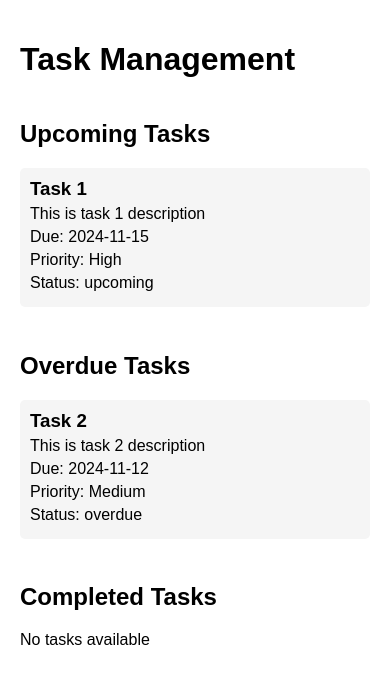
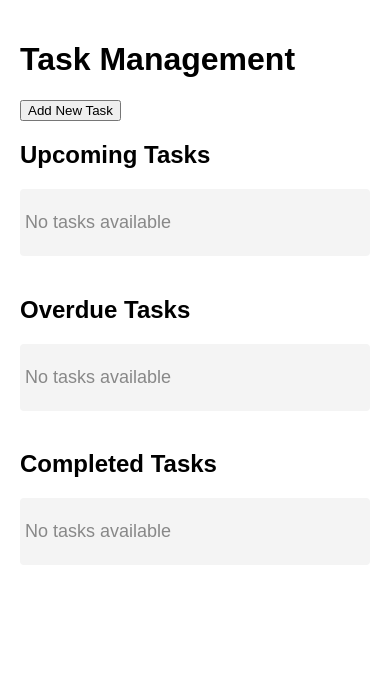
Before and after one commit to im-ayushjha/Task-management, a React (Create React App) app: page / in a window 390 px wide. Shown: the top 684 px of the page. Built offline with nearby package versions, Linux system fonts and the light colour scheme.

Commit message:
Create page UI Responsive

```diff
--- a/src/App.css
+++ b/src/App.css
@@ -2,7 +2,7 @@
 .App {
   font-family: Arial, sans-serif;
   padding: 20px;
-  max-width: 800px;
+  /* max-width: 800px; */
   margin: 0 auto;
 }
 
@@ -29,3 +29,65 @@
 .task-item p {
   margin: 5px 0;
 }
+
+.task-item:hover {
+  transform: scale(1.02);
+}
+
+@keyframes fadeIn {
+  from {
+    opacity: 0;
+    transform: translateY(20px);
+  }
+  to {
+    opacity: 1;
+    transform: translateY(0);
+  }
+}
+
+.task-item {
+  animation: fadeIn 0.5s ease-out;
+}
+
+.task-item.removing {
+  opacity: 0;
+  transition: opacity 0.4s ease-out;
+}
+
+.task-form {
+  display: flex;
+  flex-direction: column;
+  gap: 1rem;
+  padding: 1.5rem;
+  border-radius: 8px;
+  background-color: var(--light-bg);
+  box-shadow: 0 4px 8px rgba(0, 0, 0, 0.1);
+}
+
+.task-form label {
+  font-weight: bold;
+  margin-bottom: 0.5rem;
+}
+
+.task-form input,
+.task-form textarea,
+.task-form select {
+  padding: 0.5rem;
+  border-radius: 4px;
+  border: 1px solid #ddd;
+}
+
+.submit-button {
+  padding: 0.7rem;
+  background-color: #007bff;
+  color: #fff;
+  font-weight: bold;
+  border: none;
+  border-radius: 5px;
+  cursor: pointer;
+  transition: background-color 0.3s ease;
+}
+
+.submit-button:hover {
+  background-color: #0056b3;
+}
--- a/src/App.js
+++ b/src/App.js
@@ -1,36 +1,65 @@
-import "./App.css";
-
 import React, { useState } from "react";
 import TaskDashboard from "./component/TaskDashboard";
 import TaskForm from "./component/TaskForm";
+import "./App.css";
 
 const App = () => {
-  // State to hold the list of tasks
-  const [tasks, setTasks] = useState([
-    // Sample tasks (you can add more tasks or later load them dynamically)
-    {
-      id: 1,
-      title: "Task 1",
-      description: "This is task 1 description",
-      dueDate: "2024-11-15",
-      priority: "High",
-      status: "upcoming",
-    },
-    {
-      id: 2,
-      title: "Task 2",
-      description: "This is task 2 description",
-      dueDate: "2024-11-12",
-      priority: "Medium",
-      status: "overdue",
-    },
-  ]);
+  const [tasks, setTasks] = useState([]);
+  const [showForm, setShowForm] = useState(false);
+  const [taskToEdit, setTaskToEdit] = useState(null);
+
+  // Toggle form visibility
+  const toggleForm = () => {
+    setShowForm(!showForm);
+    setTaskToEdit(null); // Reset any task being edited
+  };
+
+  // Add or update a task
+  const handleSaveTask = (taskData) => {
+    if (taskToEdit) {
+      // Edit existing task
+      setTasks(
+        tasks.map((task) =>
+          task.id === taskToEdit.id ? { ...task, ...taskData } : task
+        )
+      );
+    } else {
+      // Add new task
+      const newTask = { ...taskData, id: tasks.length + 1, status: "upcoming" };
+      setTasks([...tasks, newTask]);
+    }
+    toggleForm();
+  };
+
+  // Edit task handler
+  const handleEditTask = (task) => {
+    setTaskToEdit(task);
+    setShowForm(true);
+  };
+
+  // Delete task handler
+  const handleDeleteTask = (taskId) => {
+    setTasks(tasks.filter((task) => task.id !== taskId));
+  };
 
   return (
     <div className="App">
       <h1>Task Management</h1>
-      {/* Pass tasks to TaskDashboard component */}
-      <TaskDashboard tasks={tasks} />
+      <button onClick={toggleForm}>
+        {showForm ? "Close Form" : "Add New Task"}
+      </button>
+      {showForm && (
+        <TaskForm
+          onSave={handleSaveTask}
+          taskToEdit={taskToEdit}
+          onCancel={toggleForm}
+        />
+      )}
+      <TaskDashboard
+        tasks={tasks}
+        onEditTask={handleEditTask}
+        onDeleteTask={handleDeleteTask}
+      />
     </div>
   );
 };
--- a/src/component/TaskDashboard.js
+++ b/src/component/TaskDashboard.js
@@ -1,8 +1,7 @@
 import React from "react";
 import TaskList from "./TaskList";
 
-const TaskDashboard = ({ tasks }) => {
-  // Filter tasks by status
+const TaskDashboard = ({ tasks, onEditTask, onDeleteTask }) => {
   const upcomingTasks = tasks.filter((task) => task.status === "upcoming");
   const overdueTasks = tasks.filter((task) => task.status === "overdue");
   const completedTasks = tasks.filter((task) => task.status === "completed");
@@ -11,17 +10,27 @@ const TaskDashboard = ({ tasks }) => {
     <div className="task-dashboard">
       <div className="task-section">
         <h2>Upcoming Tasks</h2>
-        <TaskList tasks={upcomingTasks} />
+        <TaskList
+          tasks={upcomingTasks}
+          onEditTask={onEditTask}
+          onDeleteTask={onDeleteTask}
+        />
       </div>
-
       <div className="task-section">
         <h2>Overdue Tasks</h2>
-        <TaskList tasks={overdueTasks} />
+        <TaskList
+          tasks={overdueTasks}
+          onEditTask={onEditTask}
+          onDeleteTask={onDeleteTask}
+        />
       </div>
-
       <div className="task-section">
         <h2>Completed Tasks</h2>
-        <TaskList tasks={completedTasks} />
+        <TaskList
+          tasks={completedTasks}
+          onEditTask={onEditTask}
+          onDeleteTask={onDeleteTask}
+        />
       </div>
     </div>
   );
--- /dev/null
+++ b/src/component/TaskItem.css
@@ -0,0 +1,70 @@
+/* TaskItem.css */
+.task-item {
+  background-color: #fff;
+  padding: 15px;
+  margin: 1rem 0;
+  border-radius: 8px;
+  box-shadow: 0 4px 8px rgba(0, 0, 0, 0.1);
+  margin-bottom: 20px;
+  transition: transform 0.3s;
+}
+
+.task-item h3 {
+  font-size: 1.5em;
+  font-weight: bold;
+  color: #333;
+  margin-bottom: 10px;
+}
+
+.task-item p {
+  font-size: 1em;
+  color: #666;
+  margin-bottom: 8px;
+}
+
+.task-item .due-date {
+  font-size: 0.9em;
+  color: #888;
+  margin-bottom: 5px;
+}
+
+.task-item .priority {
+  font-size: 0.9em;
+  font-weight: bold;
+}
+
+/* TaskItem.css */
+.task-item .priority-high {
+  color: #ff0000;
+}
+
+.task-item .priority-medium {
+  color: #ff9800;
+}
+
+.task-item .priority-low {
+  color: #008000;
+}
+
+.task-item .button-container {
+  display: flex;
+  justify-content: flex-start;
+  gap: 10px;
+}
+
+.task-item button {
+  padding: 10px 20px;
+  border: none;
+  border-radius: 5px;
+  cursor: pointer;
+}
+
+.task-item .edit-btn {
+  background-color: #4caf50; /* green background */
+  color: white;
+}
+
+.task-item .delete-btn {
+  background-color: #f44336; /* red background */
+  color: white;
+}
--- a/src/component/TaskItem.js
+++ b/src/component/TaskItem.js
@@ -1,13 +1,36 @@
 import React from "react";
+import "./TaskItem.css"; // Importing the CSS file
 
-const TaskItem = ({ task }) => {
+const TaskItem = ({ task, onEdit, onDelete }) => {
   return (
     <div className="task-item">
       <h3>{task.title}</h3>
+
       <p>{task.description}</p>
-      <p>Due: {task.dueDate}</p>
-      <p>Priority: {task.priority}</p>
-      <p>Status: {task.status}</p>
+
+      <p className="due-date">Due: {task.dueDate}</p>
+
+      <p
+        className={`priority ${
+          task.priority === "High"
+            ? "priority-high"
+            : task.priority === "Medium"
+            ? "priority-medium"
+            : "priority-low"
+        }`}
+      >
+        Priority: {task.priority}
+      </p>
+
+      <div className="button-container">
+        <button className="edit-btn" onClick={() => onEdit(task)}>
+          Edit
+        </button>
+
+        <button className="delete-btn" onClick={() => onDelete(task.id)}>
+          Delete
+        </button>
+      </div>
     </div>
   );
 };
--- a/src/component/TaskList.js
+++ b/src/component/TaskList.js
@@ -1,13 +1,30 @@
 import React from "react";
 import TaskItem from "./TaskItem";
 
-const TaskList = ({ tasks }) => {
+const TaskList = ({ tasks, onEditTask, onDeleteTask }) => {
   return (
-    <div className="task-list">
+    <div
+      className="task-list"
+      style={{
+        display: "flex",
+        flexDirection: "column",
+        gap: "5px",
+        padding: "5px",
+        backgroundColor: "#f4f4f4",
+        borderRadius: "4px",
+      }}
+    >
       {tasks.length === 0 ? (
-        <p>No tasks available</p>
+        <p style={{ color: "#888", fontSize: "18px" }}>No tasks available</p>
       ) : (
-        tasks.map((task) => <TaskItem key={task.id} task={task} />)
+        tasks.map((task) => (
+          <TaskItem
+            key={task.id}
+            task={task}
+            onEdit={onEditTask}
+            onDelete={onDeleteTask}
+          />
+        ))
       )}
     </div>
   );
--- a/src/index.js
+++ b/src/index.js
@@ -2,10 +2,13 @@ import React from "react";
 import ReactDOM from "react-dom/client";
 import "./index.css";
 import App from "./App";
+// import { ThemeProvider } from "./context/ThemeContext";
 
 const root = ReactDOM.createRoot(document.getElementById("root"));
 root.render(
   <React.StrictMode>
+    {/* <ThemeProvider> */}
     <App />
+    {/* </ThemeProvider> */}
   </React.StrictMode>
 );
```
Also changed, not shown: src/context/ThemeContext.js (added, +19 -0 lines).
